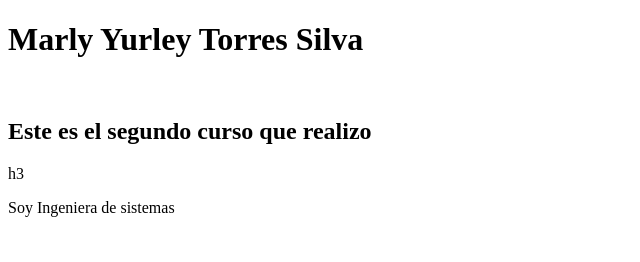
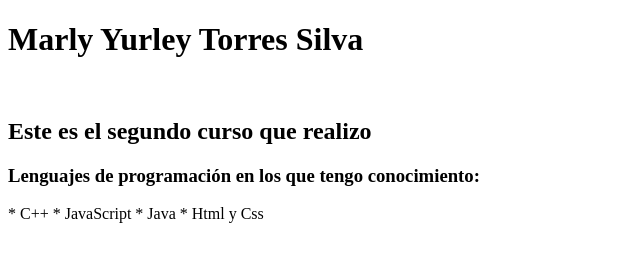
Before and after one commit to diegoguerrero11/Carpeta_Compartida_24_06_2021, a plain HTML site: page Marly Yurley Torres Silva/index.html in a window 1280 px wide. Shown: the whole page, without its empty margins (0-640 px from the left). Drawn offline with Linux system fonts and the light colour scheme.

Commit message:
Modificaciones 24-06-2021

```diff
--- a/Marly Yurley Torres Silva/index.html
+++ b/Marly Yurley Torres Silva/index.html
@@ -10,9 +10,12 @@
     <h1>Marly Yurley Torres Silva</h1>
     <br>
     <h2>Este es el segundo curso que realizo</h2>
-    h3
+    <h3> Lenguajes de programación en los que tengo conocimiento: </h3>
     <p>
-        Soy Ingeniera de sistemas
+        * C++
+        * JavaScript
+        * Java
+        * Html y Css
     </p>
 
 
```
Also changed, not shown: Fabian Oswaldo Hernandez/index.html (+1 -1 lines).
